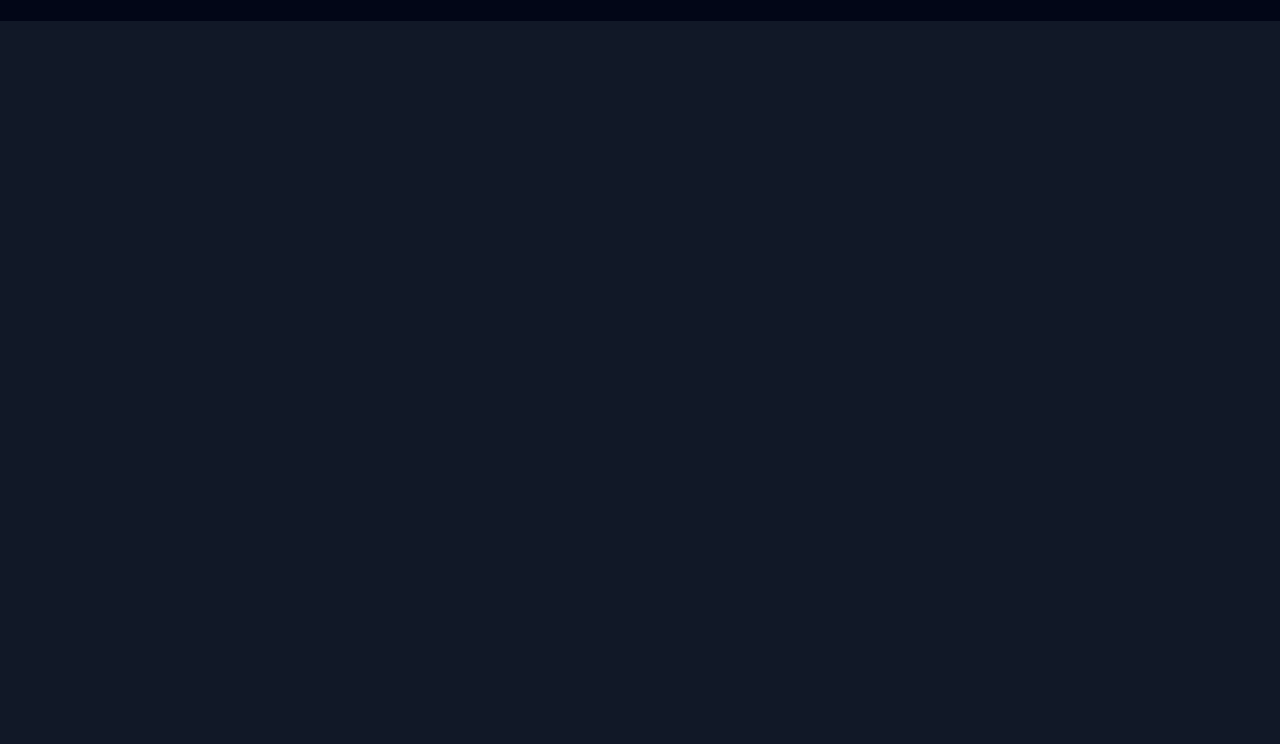
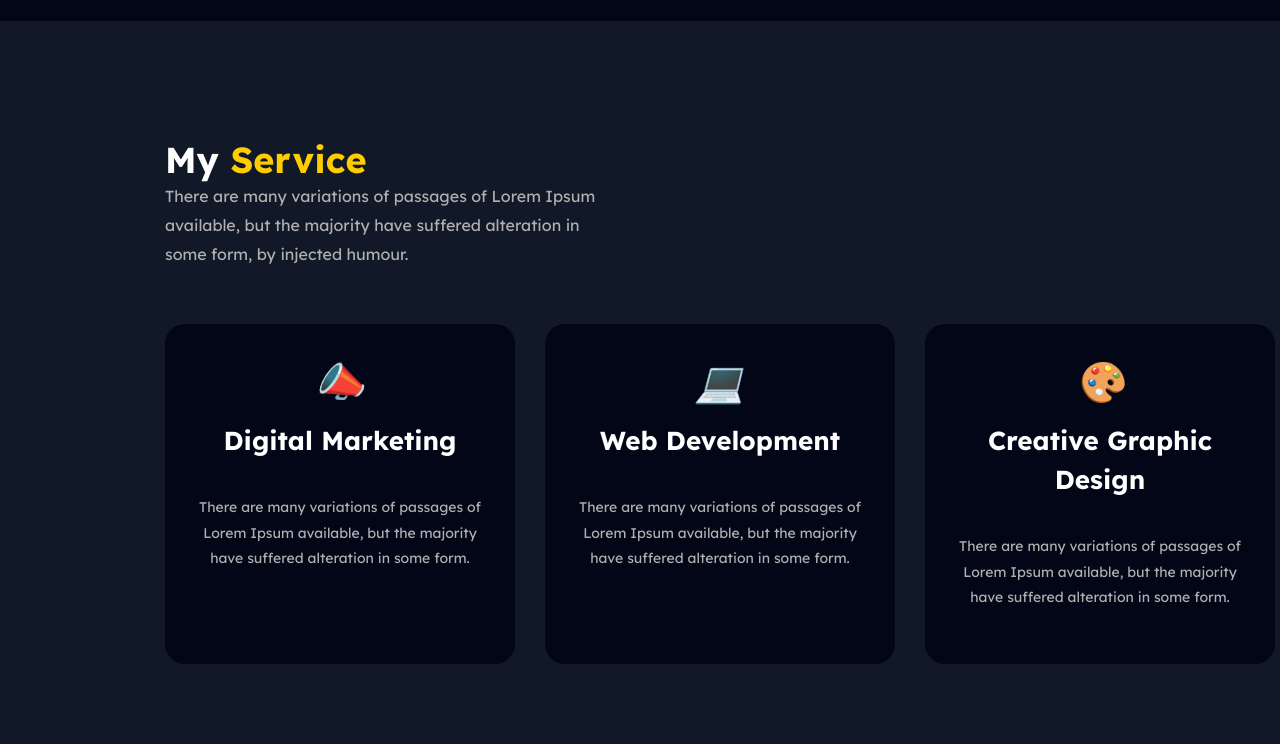
Before and after one commit to HamodeMSGIX/Final_Css, a plain HTML site: page index.html in a window 1280 px wide. Shown: the part 1187-1931 px from the top of the page. Before the commit the page ends 1208 px from the top, so only its background shows below. Drawn offline with Linux system fonts and the light colour scheme.

Commit message:
Part_3_Is_Done

```diff
--- a/index.html
+++ b/index.html
@@ -56,5 +56,40 @@
         <button class="contact-btn">Contact us</button>
       </div>
     </section>
+    <div class="services-header">
+      <h2>My <strong>Service</strong></h2>
+      <p>
+        There are many variations of passages of Lorem Ipsum available, but the
+        majority have suffered alteration in some form, by injected humour.
+      </p>
+    </div>
+    <section class="services-section">
+      <div class="services-container">
+        <div class="service-card">
+          <i class="service-icon">📣</i>
+          <h3>Digital Marketing</h3>
+          <p>
+            There are many variations of passages of Lorem Ipsum available, but
+            the majority have suffered alteration in some form.
+          </p>
+        </div>
+        <div class="service-card">
+          <i class="service-icon">💻</i>
+          <h3>Web Development</h3>
+          <p>
+            There are many variations of passages of Lorem Ipsum available, but
+            the majority have suffered alteration in some form.
+          </p>
+        </div>
+        <div class="service-card">
+          <i class="service-icon">🎨</i>
+          <h3>Creative Graphic Design</h3>
+          <p>
+            There are many variations of passages of Lorem Ipsum available, but
+            the majority have suffered alteration in some form.
+          </p>
+        </div>
+      </div>
+    </section>
   </body>
 </html>
--- a/style.css
+++ b/style.css
@@ -181,3 +181,64 @@ section {
   border: none;
   box-shadow: none;
 }
+
+.services-section {
+  padding-top: 0px;
+  padding-left: 0px;
+  padding-right: 0px;
+  background-color: var(--background-color);
+}
+
+.services-header {
+  display: block;
+  padding-left: 165px;
+  padding-top: 96px;
+}
+.services-header h2 {
+  margin-top: 20px;
+  font-size: 36px;
+  font-weight: 700;
+  color: var(--highlight-color);
+}
+
+.services-header p {
+  font-size: 16px;
+  line-height: 1.8;
+  color: var(--link-color);
+  margin: 0px;
+}
+
+.services-container {
+  display: flex;
+  justify-content: space-between;
+  gap: 30px;
+  padding-left: 165px;
+  padding-top: 56px;
+}
+
+.service-card {
+  background-color: var(--background-secondary-color);
+  border-radius: var(--border-radius);
+  text-align: center;
+  padding: 32px;
+  width: 350px;
+  height: 340px;
+}
+
+.service-card h3 {
+  font-size: 26px;
+  font-weight: 700;
+  color: var(--highlight-color);
+  margin: 15px 0;
+}
+
+.service-card p {
+  font-size: 14px;
+  color: var(--link-color);
+}
+
+.service-icon {
+  font-size: 40px;
+  color: var(--button-color);
+  margin-bottom: 15px;
+}
```
Also changed, not shown: image/about_image.png.
